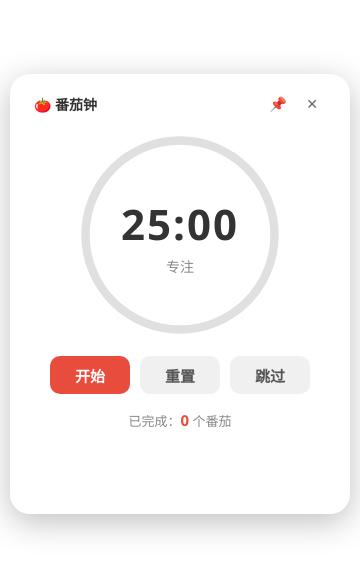
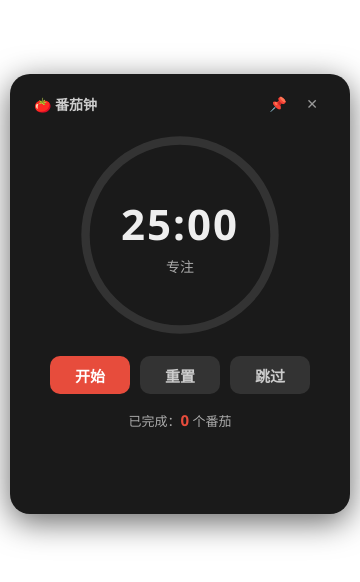
Before and after one commit to huaxia-ai/test0519, an Electron app: page renderer/index.html in a window 360 px wide. Shown: the part 128-710 px from the top of the page. Drawn offline with Linux system fonts and the light colour scheme.

Commit message:
style: 切换为暗黑主题
- 主背景 #1a1a1a 深色底色
- 按钮/文字调整为浅色适配暗色背景
- 进度环底色加深

Co-Authored-By: Claude Opus 4.7 <noreply@anthropic.com>

```diff
--- a/renderer/style.css
+++ b/renderer/style.css
@@ -18,9 +18,9 @@ body {
 #app {
   width: 340px;
   height: 440px;
-  background: #ffffff;
+  background: #1a1a1a;
   border-radius: 20px;
-  box-shadow: 0 8px 32px rgba(0, 0, 0, 0.25);
+  box-shadow: 0 8px 32px rgba(0, 0, 0, 0.6);
   display: flex;
   flex-direction: column;
   align-items: center;
@@ -41,7 +41,7 @@ body {
 #title {
   font-size: 14px;
   font-weight: 600;
-  color: #333;
+  color: #ccc;
 }
 
 #titlebar-btns {
@@ -58,7 +58,7 @@ body {
   border-radius: 6px;
   font-size: 14px;
   cursor: pointer;
-  color: #666;
+  color: #999;
   display: flex;
   align-items: center;
   justify-content: center;
@@ -66,7 +66,7 @@ body {
 }
 
 #titlebar-btns button:hover {
-  background: #f0f0f0;
+  background: #333;
 }
 
 #btn-close:hover {
@@ -75,8 +75,8 @@ body {
 }
 
 #btn-pin.active {
-  background: #e0e0e0;
-  color: #333;
+  background: #444;
+  color: #fff;
 }
 
 /* 环形进度条 */
@@ -94,6 +94,7 @@ body {
 
 #progress-bg {
   transition: stroke 0.4s;
+  stroke: #333;
 }
 
 #progress-bar {
@@ -111,14 +112,14 @@ body {
 #time {
   font-size: 42px;
   font-weight: 700;
-  color: #333;
+  color: #eee;
   letter-spacing: 2px;
   font-variant-numeric: tabular-nums;
 }
 
 #phase-label {
   font-size: 14px;
-  color: #888;
+  color: #aaa;
   margin-top: 4px;
 }
 
@@ -158,18 +159,18 @@ body {
 }
 
 .btn-secondary {
-  background: #f0f0f0;
-  color: #555;
+  background: #333;
+  color: #ccc;
 }
 
 .btn-secondary:hover {
-  background: #e0e0e0;
+  background: #444;
 }
 
 /* 统计 */
 #stats {
   font-size: 13px;
-  color: #888;
+  color: #aaa;
 }
 
 #count {
--- a/renderer/timer.js
+++ b/renderer/timer.js
@@ -35,7 +35,7 @@ let isPinned = true;
 progressBar.style.strokeDasharray = CIRCUMFERENCE;
 progressBar.style.strokeDashoffset = '0';
 progressBar.style.stroke = PHASES[currentPhase].color;
-progressBg.style.stroke = getComputedStyle(document.documentElement).getPropertyValue('--progress-bg') || '#e0e0e0';
+progressBg.style.stroke = '#333';
 
 function formatTime(seconds) {
   const m = Math.floor(seconds / 60);
```
Also changed, not shown: .claude/settings.local.json.
